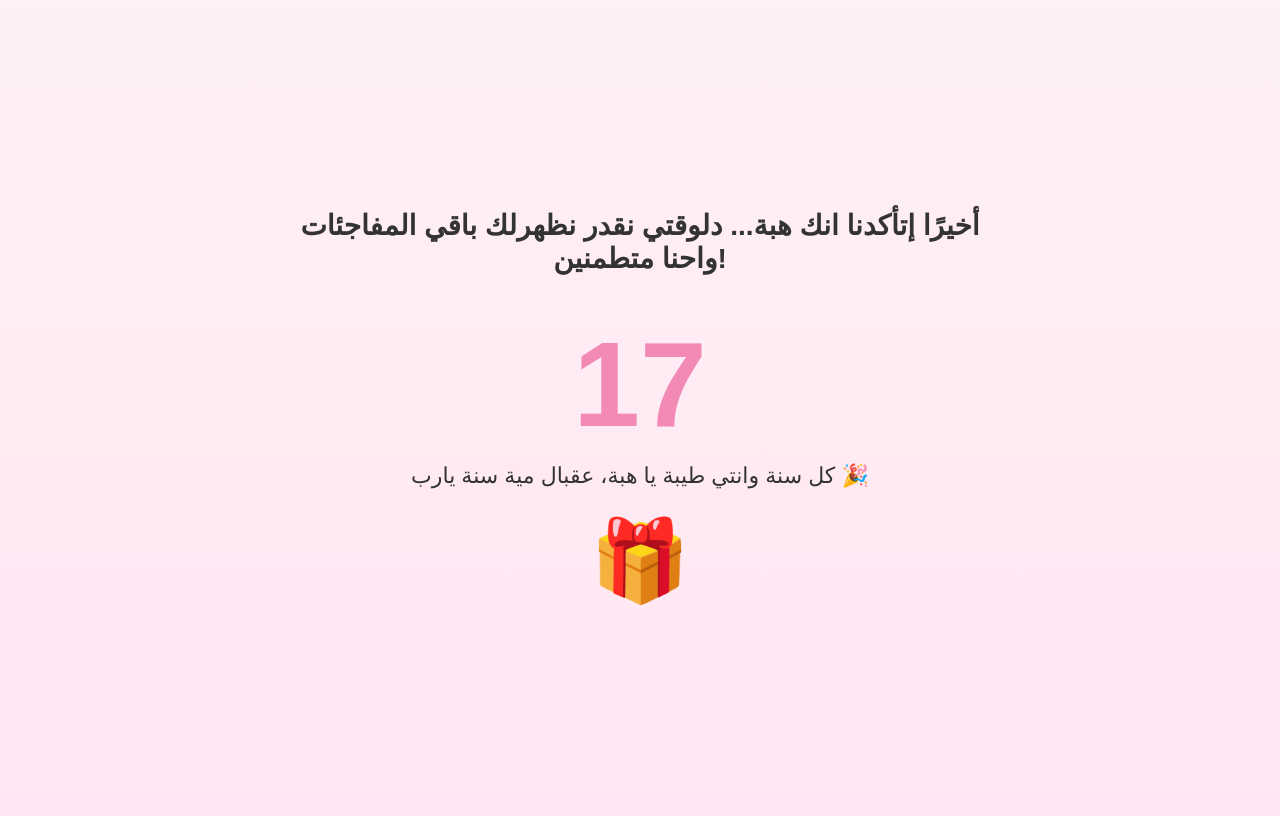
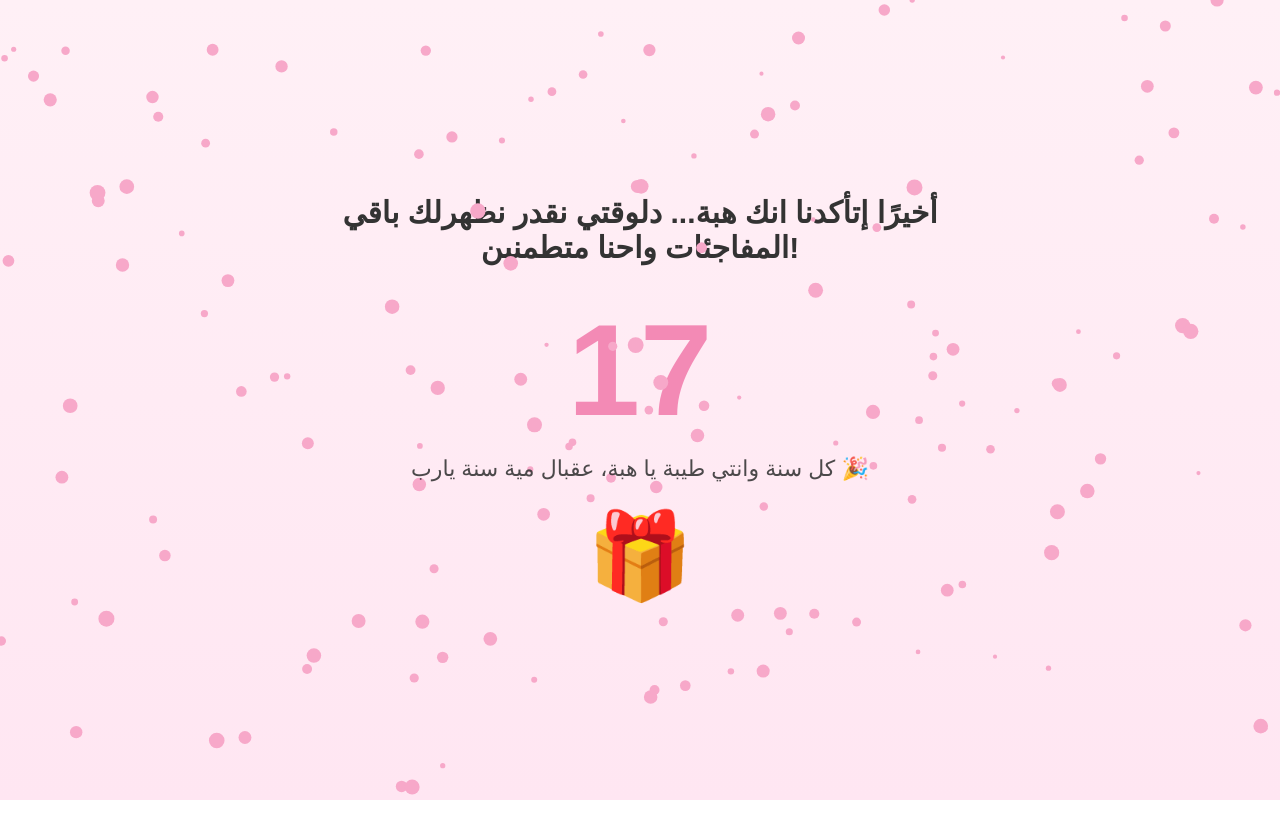
Before and after one commit to 9yiaa/happybirthdayhiba, a plain HTML site: page page2.html in a window 1280 px wide. Drawn offline with Linux system fonts and the light colour scheme.

Commit message:
Update page2.html

```diff
--- a/page2.html
+++ b/page2.html
@@ -5,50 +5,59 @@
 <title>Happy Birthday Heba</title>
 
 <style>
-
 body{
-background:linear-gradient(180deg,#fff0f6,#ffe6f2);
-font-family:Arial, Helvetica, sans-serif;
+margin:0;
+height:100vh;
 display:flex;
 flex-direction:column;
 align-items:center;
 justify-content:center;
-height:100vh;
 text-align:center;
+font-family:Arial, Helvetica, sans-serif;
+background:linear-gradient(180deg,#fff0f6,#ffe6f2);
 color:#333;
+overflow:hidden;
 }
 
 /* النص الأول */
-
 .intro{
-font-size:28px;
+font-size:30px;
 font-weight:bold;
 max-width:700px;
 animation:fade 1s;
 }
 
 /* الرقم */
-
 .age{
-font-size:120px;
+font-size:130px;
 font-weight:bold;
-margin-top:40px;
 color:#f38ab5;
+margin-top:30px;
 display:none;
 }
 
+/* انيميشن ظهور الرقم */
+.age.animate{
+animation:pop 0.6s ease;
+}
+
+@keyframes pop{
+0%{transform:scale(0.4); opacity:0;}
+60%{transform:scale(1.2);}
+100%{transform:scale(1);}
+}
+
 /* التهنئة */
-
 .wish{
 font-size:22px;
 margin-top:10px;
 display:none;
+animation:fade 1s;
 }
 
 /* الهدية */
-
 .gift{
-font-size:80px;
+font-size:85px;
 margin-top:25px;
 cursor:pointer;
 display:none;
@@ -56,18 +65,17 @@ transition:0.3s;
 }
 
 .gift:hover{
-transform:scale(1.1);
+transform:scale(1.2);
 }
 
-/* صندوق الرسالة */
-
+/* الرسالة */
 .message-box{
 display:none;
 background:white;
 padding:30px;
-border-radius:12px;
-box-shadow:0 10px 30px rgba(0,0,0,0.1);
-max-width:500px;
+border-radius:14px;
+box-shadow:0 10px 30px rgba(0,0,0,0.15);
+max-width:520px;
 margin-top:25px;
 line-height:1.8;
 font-size:17px;
@@ -81,16 +89,25 @@ color:#f38ab5;
 }
 
 /* انيميشن */
-
 @keyframes fade{
 from{opacity:0; transform:translateY(10px);}
 to{opacity:1; transform:translateY(0);}
+}
+
+/* الكونفيتي */
+canvas{
+position:fixed;
+top:0;
+left:0;
+pointer-events:none;
 }
 
 </style>
 </head>
 
 <body>
+
+<canvas id="confetti"></canvas>
 
 <div class="intro">
 أخيرًا إتأكدنا انك هبة...
@@ -109,17 +126,17 @@ to{opacity:1; transform:translateY(0);}
 
 يا هبة،
 
-كل سنة وانتي بخير وعقبال سنين كتير مليانة ضحك وفرح ونجاحات.
-وجودك في حياتنا حاجة إحنا فعلًا بنقدرها جدًا، وكل لحظة قضيناها سوا كانت مليانة ذكريات جميلة.
+كل سنة وانتي بخير وعقبال سنين كتير مليانة فرح وضحك وأيام حلوة.
+إحنا بجد مبسوطين إنك في حياتنا، وكل لحظة قضيناها مع بعض كانت مليانة ذكريات جميلة.
 
-إحنا ممتنين إننا عرفناك، وإن صداقتنا استمرت وكبرت مع الوقت.
-نتمنى إن السنة الجديدة دي تكون بداية لحاجات أجمل، وأحلام تتحقق، وأيام تكون أخف وأسعد عليك.
+إنتي شخص مميز جدًا بالنسبة لنا، ووجودك بيضيف طاقة حلوة لأي مكان تكوني فيه.
+نتمنى إن السنة الجديدة من عمرك تكون مليانة نجاحات، وأحلام تتحقق، وأيام تخليك أسعد.
 
-إنتي شخص مميز فعلًا، وبتضيفي طاقة حلوة لأي مكان تكوني فيه.
-وعشان كده حبينا نعمل لك المفاجأة الصغيرة دي، عشان نقول لك قد إيه وجودك مهم بالنسبة لنا.
+إحنا ممتنين لصداقتك، ولكل اللحظات اللي عشناها سوا،
+وعشان كده حبينا نعمل لك المفاجأة الصغيرة دي عشان نقول لك قد إيه إحنا مقدرينك.
 
 كل سنة وانتي طيبة يا هبة 🤍
-وإن شاء الله الأيام الجاية تكون أحلى بكتير.
+وإن شاء الله الأيام الجاية تكون أجمل بكتير.
 
 <div class="signature">
 من صحباتك، كلنا بنحبك 💗
@@ -127,26 +144,84 @@ to{opacity:1; transform:translateY(0);}
 
 </div>
 
+<!-- موسيقى -->
+<audio id="music" loop>
+<source src="birthday.mp3" type="audio/mpeg">
+</audio>
+
 <script>
 
-/* بعد 3 ثواني يظهر الرقم */
+/* ظهور الرقم */
+setTimeout(()=>{
+let age=document.getElementById("age")
+age.style.display="block"
+age.classList.add("animate")
+},2500)
 
+/* التحول 16 → 17 */
 setTimeout(()=>{
-document.getElementById("age").style.display="block"
-},3000)
+let age=document.getElementById("age")
+age.innerText="17"
+age.classList.add("animate")
 
-/* يتحول من 16 الى 17 */
-
-setTimeout(()=>{
-document.getElementById("age").innerText="17"
 document.getElementById("wish").style.display="block"
 document.getElementById("gift").style.display="block"
-},5000)
+
+startConfetti()
+
+document.getElementById("music").play()
+
+},4500)
 
 /* فتح الهدية */
-
 document.getElementById("gift").onclick=function(){
 document.getElementById("message").style.display="block"
+}
+
+/* الكونفيتي */
+
+const canvas=document.getElementById("confetti")
+const ctx=canvas.getContext("2d")
+
+canvas.width=window.innerWidth
+canvas.height=window.innerHeight
+
+let pieces=[]
+
+for(let i=0;i<150;i++){
+pieces.push({
+x:Math.random()*canvas.width,
+y:Math.random()*canvas.height,
+r:Math.random()*6+2,
+d:Math.random()*50
+})
+}
+
+function draw(){
+ctx.clearRect(0,0,canvas.width,canvas.height)
+
+ctx.fillStyle="#f7a8c9"
+
+pieces.forEach(p=>{
+ctx.beginPath()
+ctx.arc(p.x,p.y,p.r,0,Math.PI*2)
+ctx.fill()
+})
+
+update()
+}
+
+function update(){
+pieces.forEach(p=>{
+p.y+=2
+if(p.y>canvas.height){
+p.y=0
+}
+})
+}
+
+function startConfetti(){
+setInterval(draw,20)
 }
 
 </script>
```
